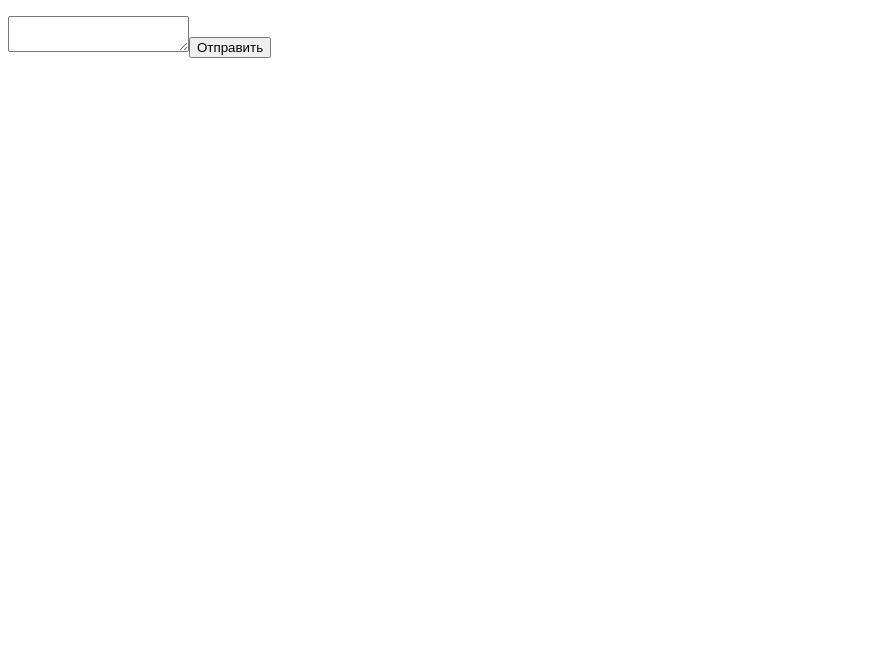
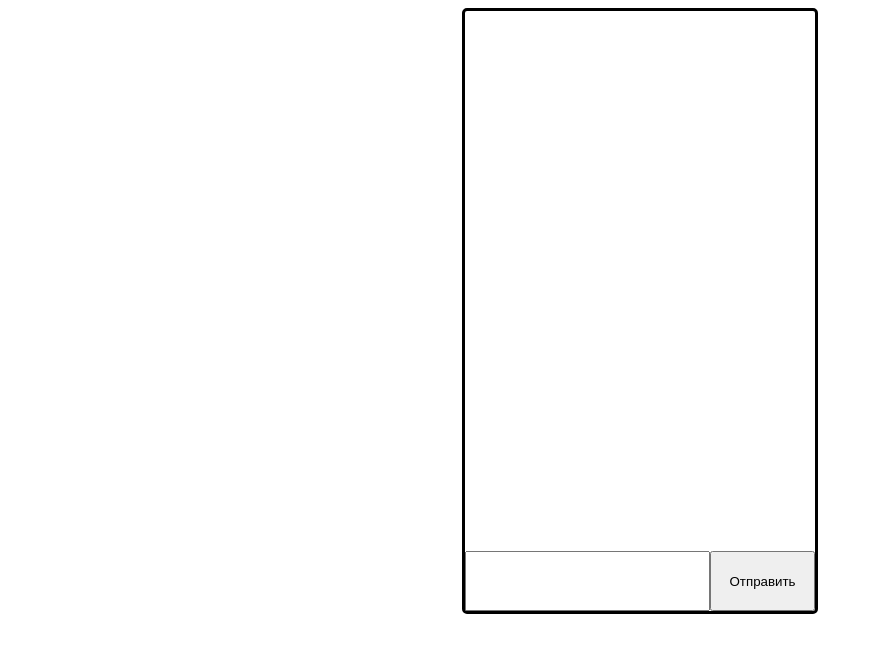
Before and after one commit to CyberPineapple/Project-React, a React (Create React App) app: page / in a window 1280 px wide. Shown: the top 652 px of the page, without its empty margins (0-873 px from the left). Built offline with nearby package versions, Linux system fonts and the light colour scheme.

Commit message:
Сделан интерфейс

```diff
--- a/src/components/App.js
+++ b/src/components/App.js
@@ -1,4 +1,5 @@
 import React from 'react';
+import "./app.css"
 
 export default class App extends React.Component {
     constructor() {
@@ -12,7 +13,8 @@ export default class App extends React.Component {
     onClickHandler = () => {
         this.setState( prevState => {
             return {
-                list: prevState.list.concat(this.state.value)
+                list: prevState.list.concat(this.state.value),
+                value: ''
             }
         })
     };
@@ -35,15 +37,20 @@ export default class App extends React.Component {
         }
 
         return (
-            <div>
+            <div className="app">
+                <div className="output">
                     <ul>
                         { arr }
                     </ul>
+                </div>
+                <div className="input">
                  <textarea
                         value={value}
                         onChange={(event) => this.handleChange(event)}
                     />
+
                 <button onClick={() => this.onClickHandler()}>Отправить</button>
+            </div>
         </div>
         );
     }
--- /dev/null
+++ b/src/components/app.css
@@ -0,0 +1,43 @@
+
+.app{
+    margin: auto;
+    height: 600px;
+    width: 350px;
+    border: 3px solid black;
+    border-radius: 5px;
+}
+
+.output{
+    width: 350px;
+    height: 90%;
+    overflow-y: scroll;
+}
+
+.input{
+    position: relative;
+    width: 350px;
+    height: 10%;
+}
+
+textarea{
+    outline: none;
+    right: 30%;
+    box-sizing: border-box;
+    height: 100%;
+    width: 70%;
+    resize: none;
+}
+
+button{
+    box-sizing: border-box;
+    position: absolute;
+    left: 70%;
+    height: 100%;
+    width: 30%;
+    outline: none;
+}
+
+button:active{
+  background-color: black;
+  color: white;
+}
```
Lines whose indentation alone changed are shown as unchanged.
